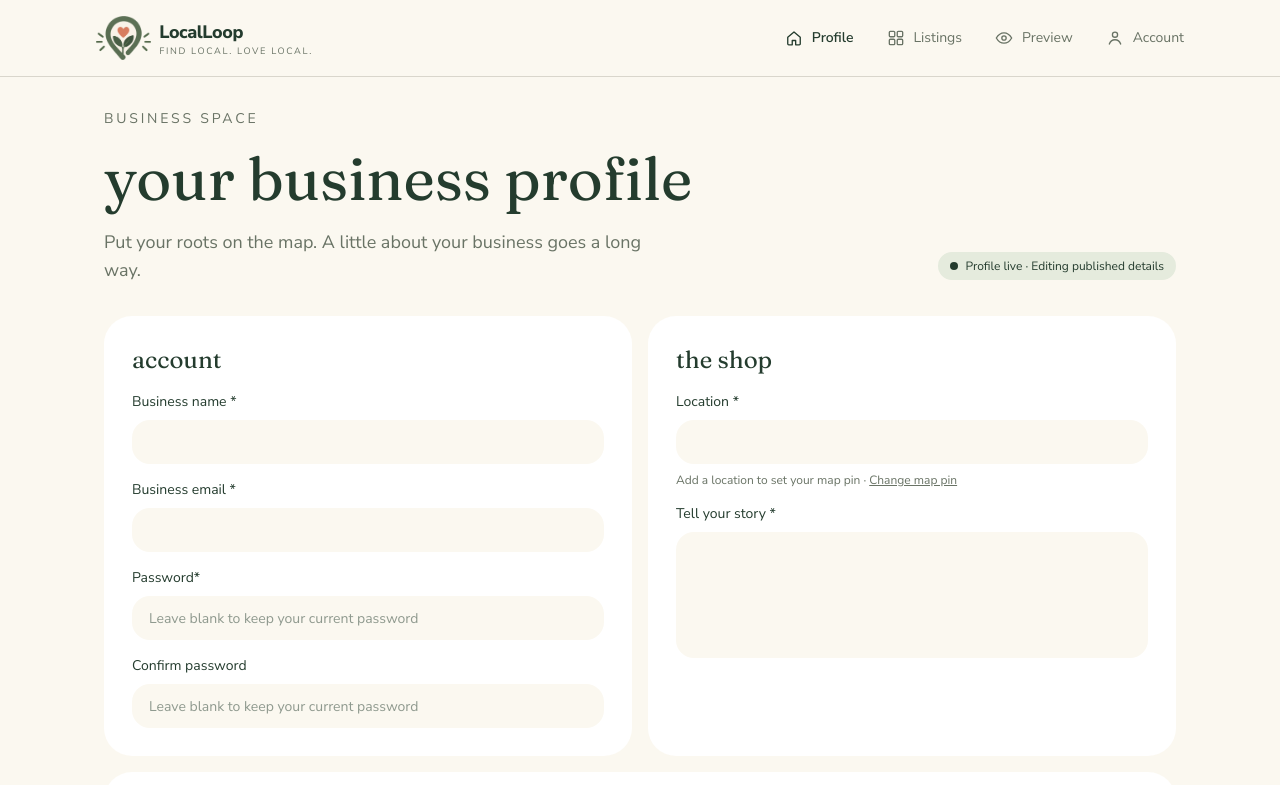
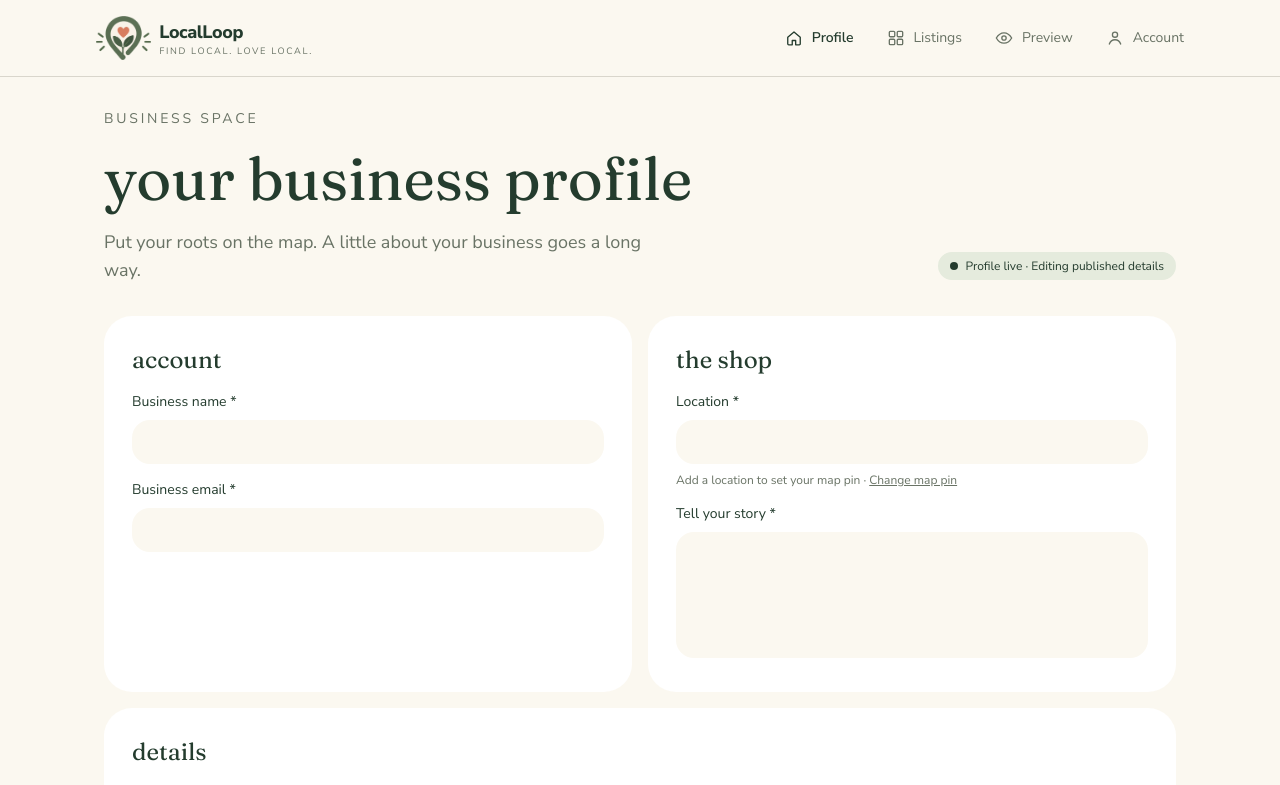
Before and after one commit to MRU-COMP3504-F2026/LocalLoop, a Next.js app: page /profile in a window 1280 px wide. Shown: the top 785 px of the page. Built offline with nearby package versions, Linux system fonts and the light colour scheme; no server answers; the database is empty.

Commit message:
fixed the Edit profile page

```diff
--- a/src/app/(site)/profile/page.tsx
+++ b/src/app/(site)/profile/page.tsx
@@ -250,28 +250,6 @@ export default function ProfilePage() {
                   required
                 />
               </label>
-              <label className="block text-sm">
-                Password*
-                <input
-                  type="password"
-                  value={form.password}
-                  onChange={(event) => update("password", event.target.value)}
-                  autoComplete="new-password"
-                  placeholder="Leave blank to keep your current password"
-                  className={`${fieldClass} mt-2 h-11`}
-                />
-              </label>
-              <label className="block text-sm">
-                Confirm password
-                <input
-                  type="password"
-                  value={form.password}
-                  onChange={(event) => update("password", event.target.value)}
-                  autoComplete="new-password"
-                  placeholder="Leave blank to keep your current password"
-                  className={`${fieldClass} mt-2 h-11`}
-                />
-              </label>
             </div>
           </section>
 
```
